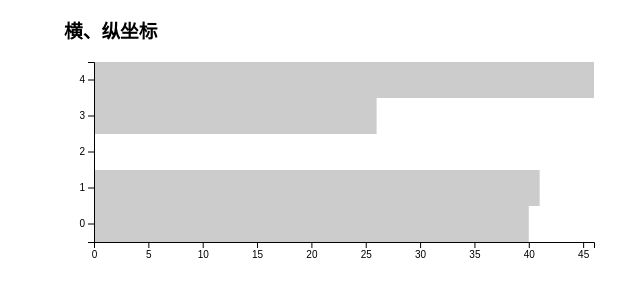
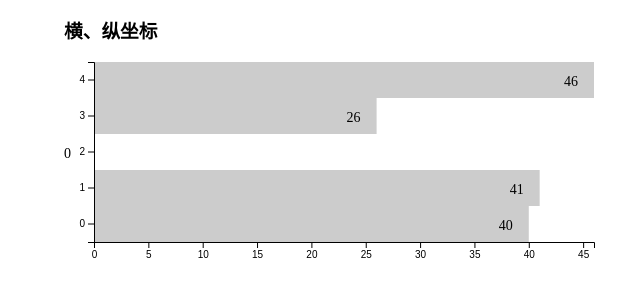
Before and after one commit to bakerz/d3js-demo, a website: page src/views/demo01.html in a window 1280 px wide. Shown: the part 279-576 px from the top of the page, 576-1216 px from the left. Drawn offline with nearby package versions, Linux system fonts and the light colour scheme.

Commit message:
add text

```diff
--- a/src/views/demo01.html
+++ b/src/views/demo01.html
@@ -152,6 +152,24 @@
           .attr('height', yScale.bandwidth())
           .attr('fill', '#ccc');
         // 绘制单文文本
+        svg4.selectAll('text')
+          .data(dataArr)
+          .enter()
+          .append('text')
+          .attr('x', function(d, i) {
+            return xScale(d);
+          })
+          .attr('y', function(d, i) {
+            return yScale.bandwidth()*2/3 +  yScale(i);
+          })
+          .attr('dx', 0)
+          .attr('dy', 0)
+          .attr('font-size', '14px')
+          .attr('fill', '#000')
+          .text(function(d, i) {
+            return d;
+          })
+
         // 绘制横坐标
         svg4.append('g')
           .attr('class', 'axis')
```
Also changed, not shown: src/views/demo02.html (+1 -1 lines).
